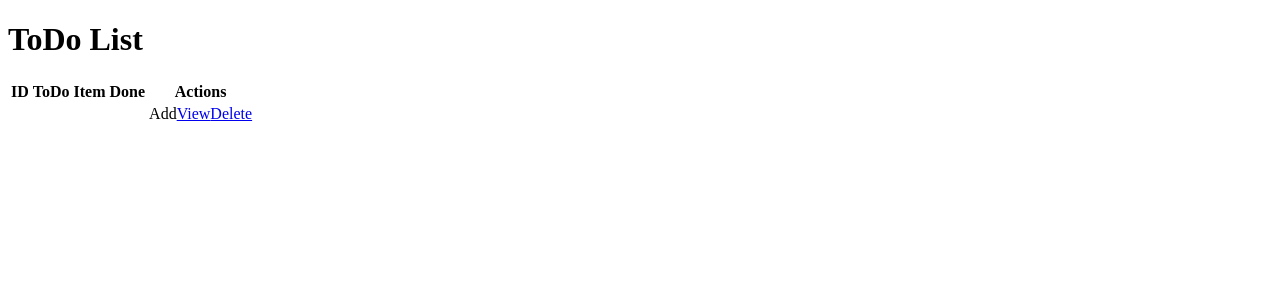
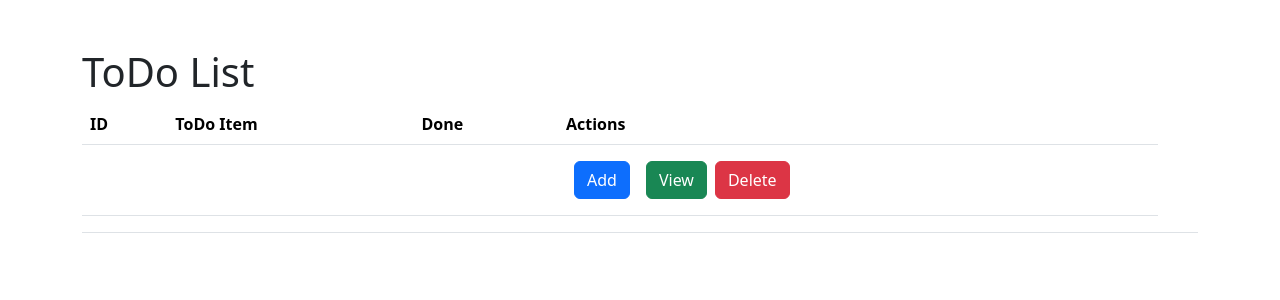
Before and after one commit to nasiatech/toDo1, an Angular app: page / in a window 1280 px wide. Shown: the top 300 px of the page. Built offline with nearby package versions, Linux system fonts and the light colour scheme.

Commit message:
added sass styles

```diff
--- a/src/styles.sass
+++ b/src/styles.sass
@@ -1 +1,8 @@
 /* You can add global styles to this file, and also import other style files */
+
+/* Importing Bootstrap SCSS file. */
+@import '~bootstrap/scss/bootstrap'
+
+body
+    padding: 3em
+    margin: auto
```
